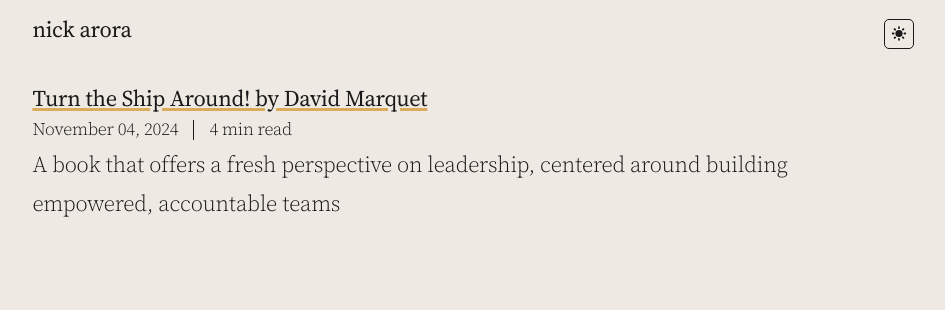
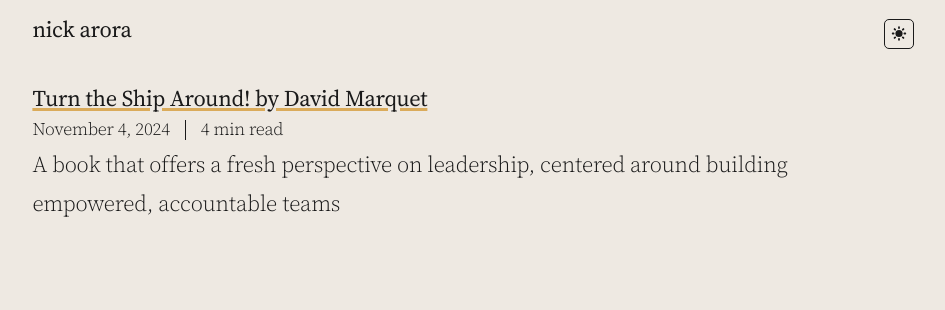
Before and after one commit to nickarora/nickarora.github.io, a Jekyll site: the page built from _app/_pages/index.html, in a window 1280 px wide. Shown: the top 310 px of the page, without its empty margins (167-1112 px from the left). Built offline with Jekyll 4.4.1, drawn with Linux system fonts in a browser that asks for light colours.

Commit message:
Date formatting is corrected

```diff
--- a/_app/_includes/post-previews.html
+++ b/_app/_includes/post-previews.html
@@ -6,7 +6,7 @@
           {{ post.title }}
         </a>
         <div class="post-metadata">
-          <time datetime="{{ post.date }}">{{ post.date | date: "%B %d, %Y" }}</time>
+          <time datetime="{{ post.date }}">{{ post.date | date: "%B %-d, %Y" }}</time>
           {% include reading-time.html content=post.content %}
         </div>
       </header>
--- a/_app/_layouts/post.html
+++ b/_app/_layouts/post.html
@@ -6,7 +6,7 @@ layout: default
   <header>
     <h1>{{ page.title | escape }}</h1>
     <div class="post-metadata">
-      <time datetime="{{ page.date }}">{{ page.date | date: "%B %d, %Y" }}</time>
+      <time datetime="{{ page.date }}">{{ page.date | date: "%B %-d, %Y" }}</time>
       {% include reading-time.html content=page.content %}
     </div>
   </header>
```
